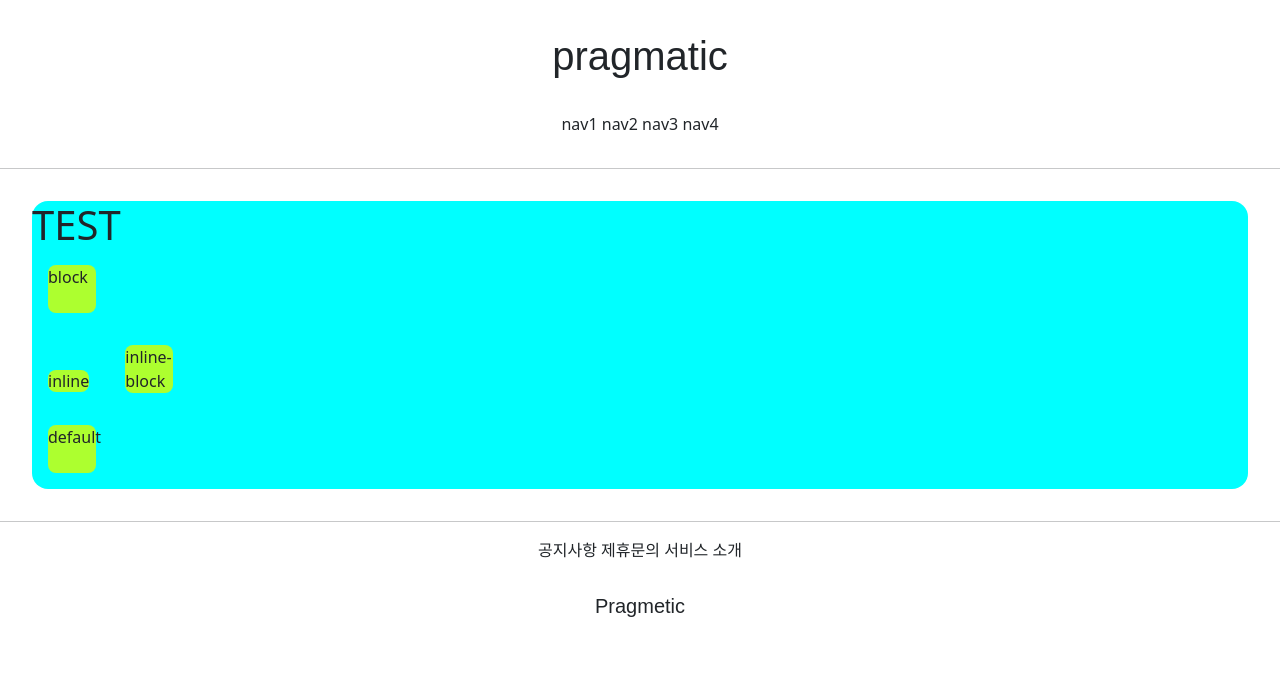
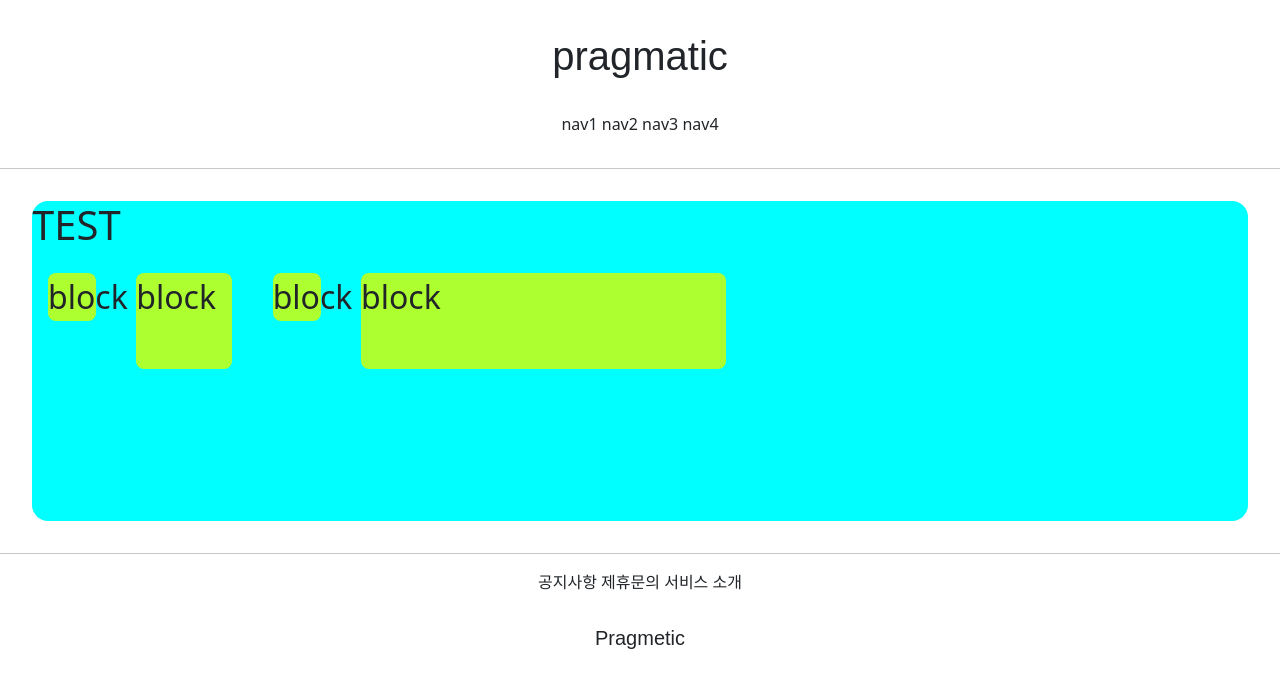
Before and after one commit to gyullo18/gis_1ban, a Django app: page /accounts/hello_world/ in a window 1280 px wide. Shown: the top 688 px of the page. Run offline with Django 3.2, Linux system fonts and the light colour scheme; parts of the project's set-up code (start-up, migrations or seed data) failed here and were passed over; some web fonts are replaced.

Commit message:
7/7 1ban class commit 3

```diff
--- a/accountapp/templates/accountapp/hello_world.html
+++ b/accountapp/templates/accountapp/hello_world.html
@@ -6,6 +6,7 @@
 
          .testing {
              background-color: greenyellow;
+             display: inline-block;
              margin: 1rem;
              height: 48px;
              width : 48px;
@@ -14,14 +15,13 @@
 
       </style>
 
-      <div style = 'height : 18rem; background-color : aqua; margin : 2rem; border-radius:1rem;'>
+      <div style = 'height : 20rem; background-color : aqua; margin : 2rem; border-radius:1rem; overflow: hidden; font-size: 2rem'>
           <h1>TEST</h1>
+          <div class="testing" style = 'height: 48px; width: 48px'>block</div>
+          <div class="testing" style = 'height: 3em; width: 3em'>block</div>
+          <div class="testing" style = 'height: 3rem; width: 3rem'>block</div>
+          <div class="testing" style = 'height: 30%; width: 30%'>block</div>
 
-          <div class="testing" style = 'display: block'>block</div>
-          <div class="testing" style = 'display: inline'>inline</div>
-          <div class="testing" style = 'display: inline-block'>inline-block</div>
-          <div class="testing" style = 'display: none'>none</div>
-          <div class="testing">default</div>
 
       </div>
 
```
